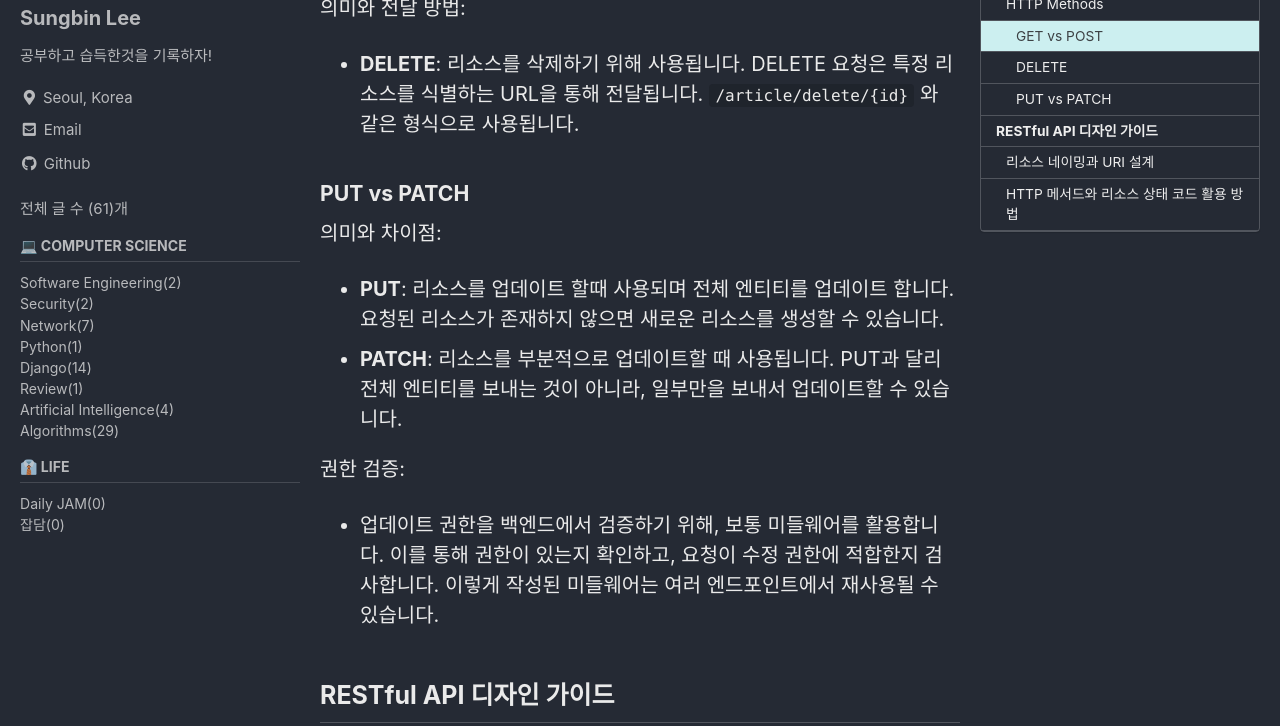
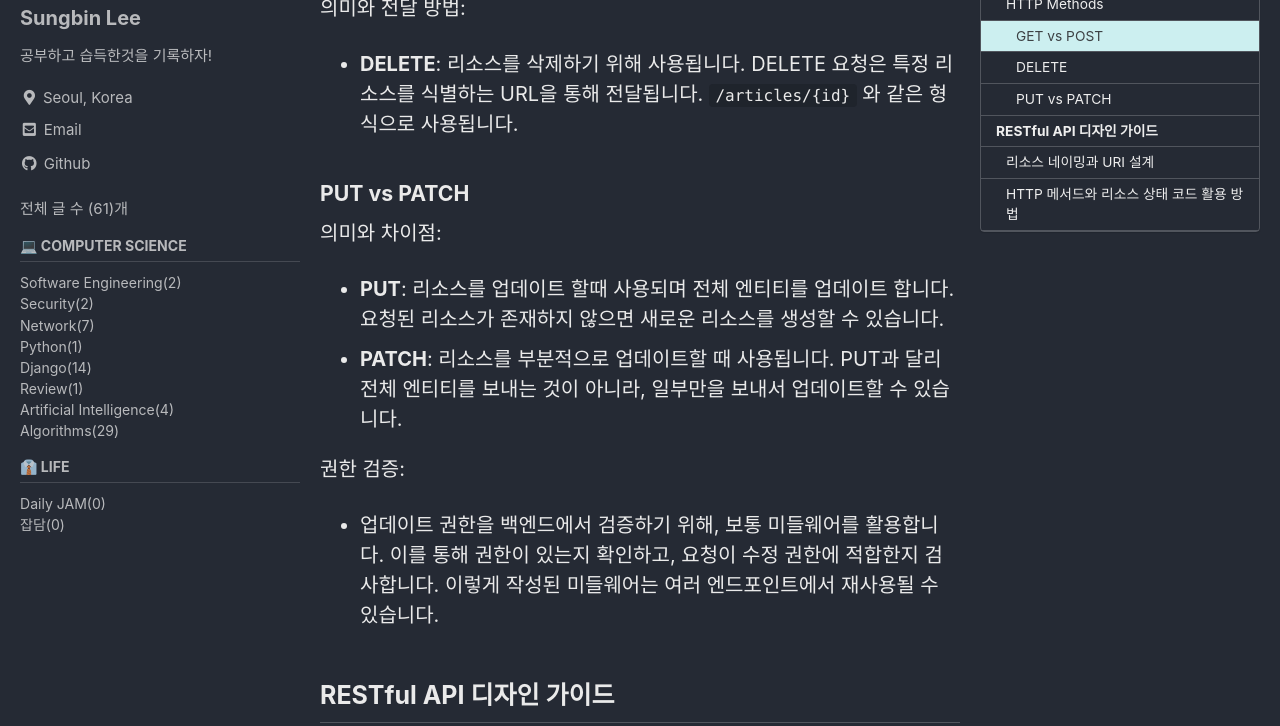
Before and after one commit to sungbinlee/tech.sungbinlee.dev, a Jekyll site: the page built from _posts/Network/2023-11-17-restful-api.md, in a window 1280 px wide and 900 px high, scrolled down 1117 px, cut to the strip 174-900 px from the top of the window. Built offline with Jekyll 4.4.1, drawn with Linux system fonts in a browser that asks for light colours; cached includes are drawn as plain includes; comment, search, counter and statistics services are not loaded.

Commit message:
Update 2023-11-17-restful-api.md

```diff
--- a/_posts/Network/2023-11-17-restful-api.md
+++ b/_posts/Network/2023-11-17-restful-api.md
@@ -34,7 +34,7 @@ RESTful API는 REST의 원칙을 따라 설계된 API를 지칭합니다. 이를
 
 #### DELETE
 의미와 전달 방법:
-- **DELETE**: 리소스를 삭제하기 위해 사용됩니다. DELETE 요청은 특정 리소스를 식별하는 URL을 통해 전달됩니다. `/article/delete/{id}` 와 같은 형식으로 사용됩니다.
+- **DELETE**: 리소스를 삭제하기 위해 사용됩니다. DELETE 요청은 특정 리소스를 식별하는 URL을 통해 전달됩니다. `/articles/{id}` 와 같은 형식으로 사용됩니다.
 
 #### PUT vs PATCH
 의미와 차이점:
```
